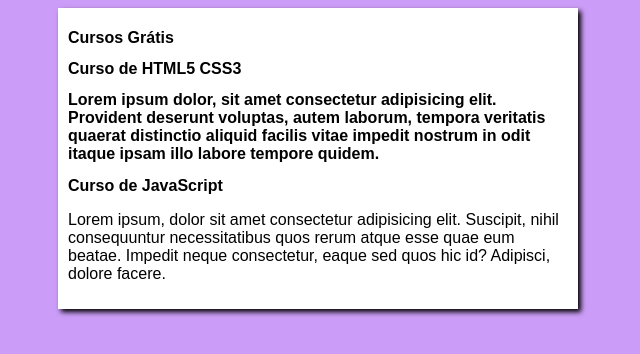
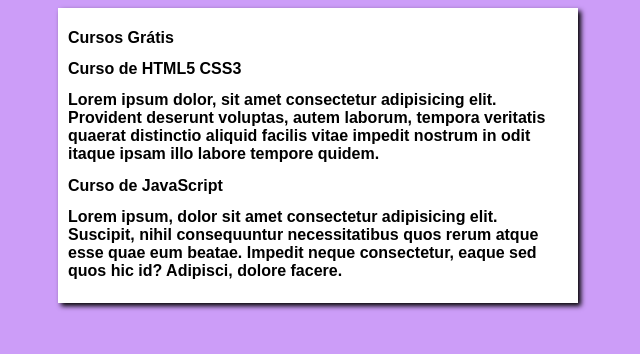
Before and after one commit to Antonio-Lopes-Campos/projeto-site, a plain HTML site: page index.html in a window 1280 px wide. Shown: the whole page, without its empty margins (322-962 px from the left). Drawn offline with Linux system fonts and the light colour scheme.

Commit message:
Update index.html

```diff
--- a/index.html
+++ b/index.html
@@ -18,7 +18,7 @@
         </article>
         <article>
             <h2>Curso de JavaScript</h2>
-            <p>Lorem ipsum, dolor sit amet consectetur adipisicing elit. Suscipit, nihil consequuntur necessitatibus quos rerum atque esse quae eum beatae. Impedit neque consectetur, eaque sed quos hic id? Adipisci, dolore facere.</p>
+            <h2>Lorem ipsum, dolor sit amet consectetur adipisicing elit. Suscipit, nihil consequuntur necessitatibus quos rerum atque esse quae eum beatae. Impedit neque consectetur, eaque sed quos hic id? Adipisci, dolore facere.</h2>
         </article>
     </main>
 </body>
```
